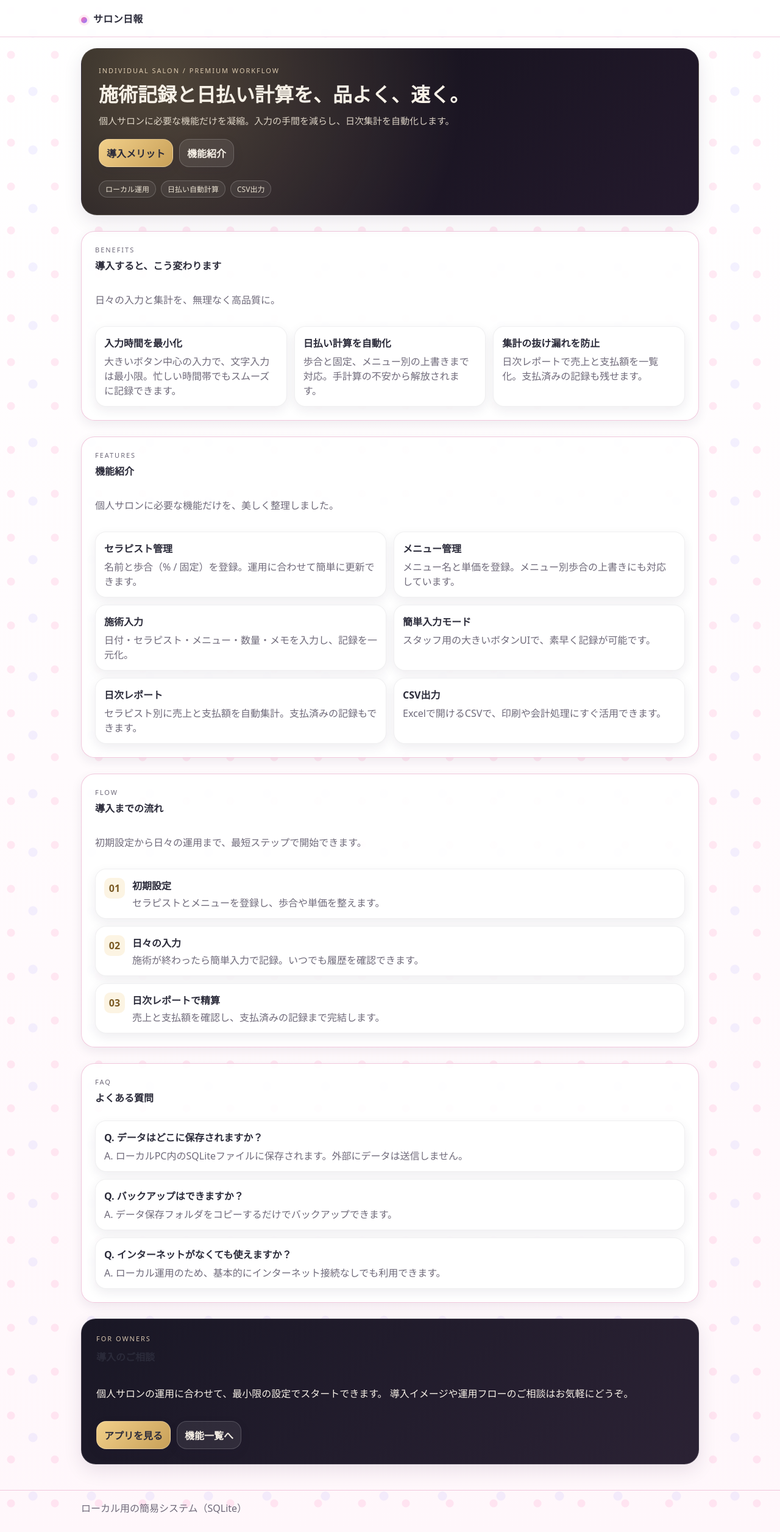
After one commit to shunsoco-stack/InvoiceFromTherapist, a Flask app: page /lp in a window 1280 px wide. The commit adds this page. Shown: the whole page at 61% size. Run offline with Flask 3, Linux system fonts and the light colour scheme; parts of the project's set-up code (start-up, migrations or seed data) failed here and were passed over.

Commit message:
Add premium landing page for individual salons
Co-authored-by: shun.soco <shun.soco@gmail.com>

```diff
--- a/app/app.py
+++ b/app/app.py
@@ -38,6 +38,14 @@ def create_app() -> Flask:
         logo_url = url_for("static", filename=logo_filename) if logo_filename else None
         logo_alt = (os.getenv("SALON_LOGO_ALT") or "ロゴ").strip() or "ロゴ"
         return render_template("index.html", today=today, logo_url=logo_url, logo_alt=logo_alt)
+
+    @app.get("/lp")
+    @app.get("/landing")
+    def landing():
+        logo_filename = _find_logo_filename()
+        logo_url = url_for("static", filename=logo_filename) if logo_filename else None
+        logo_alt = (os.getenv("SALON_LOGO_ALT") or "ロゴ").strip() or "ロゴ"
+        return render_template("landing.html", logo_url=logo_url, logo_alt=logo_alt)
 
     @app.get("/admin")
     def admin():
--- a/app/static/style.css
+++ b/app/static/style.css
@@ -373,3 +373,201 @@ input::placeholder{ color: rgba(169,180,202,.7); }
   padding: 12px 14px;
   border-radius: 14px;
 }
+
+/* Landing page */
+.landing{
+  display:flex;
+  flex-direction: column;
+  gap: 26px;
+}
+.lp-hero{
+  position: relative;
+  overflow: hidden;
+  border-radius: 26px;
+  padding: 28px;
+  color: #f7f1e7;
+  background:
+    radial-gradient(circle at 12% 18%, rgba(243,208,140,.28), rgba(243,208,140,0) 55%),
+    linear-gradient(135deg, #0f0f16, #241a2d);
+  border: 1px solid rgba(255,255,255,.10);
+  box-shadow: var(--shadow);
+}
+.lp-hero__inner{
+  position: relative;
+  z-index: 1;
+  display:flex;
+  flex-direction: column;
+  gap: 12px;
+}
+.lp-hero__logoWrap{
+  display:inline-flex;
+  align-items:center;
+  justify-content:center;
+  padding: 6px 12px;
+  border-radius: 12px;
+  border: 1px solid rgba(255,255,255,.16);
+  background: rgba(255,255,255,.08);
+  width: fit-content;
+}
+.lp-hero__logo{
+  display:block;
+  max-height: 48px;
+  width: auto;
+}
+.lp-hero__eyebrow{
+  margin: 0;
+  text-transform: uppercase;
+  letter-spacing: .18em;
+  font-size: 11px;
+  color: rgba(246,226,196,.85);
+}
+.lp-hero__title{
+  margin: 0;
+  font-size: 32px;
+  line-height: 1.25;
+}
+.lp-hero__subtitle{
+  margin: 0;
+  font-size: 15px;
+  color: rgba(245,236,220,.88);
+  max-width: 680px;
+}
+.lp-hero__actions{
+  display:flex;
+  flex-wrap: wrap;
+  gap: 10px;
+  margin-top: 8px;
+}
+.lp-cta.btn{
+  background: linear-gradient(135deg, #f2d08a, #c8a058);
+  border: 1px solid rgba(255,255,255,.25);
+  color: #2b2b3a;
+}
+.lp-cta.btn:hover{ filter: brightness(1.04); }
+.lp-cta--ghost.btn{
+  background: rgba(255,255,255,.08);
+  color: #f7f1e7;
+  border-color: rgba(255,255,255,.18);
+}
+.lp-hero__badges{
+  display:flex;
+  flex-wrap: wrap;
+  gap: 8px;
+  margin-top: 10px;
+}
+.lp-badge{
+  font-size: 12px;
+  padding: 4px 10px;
+  border-radius: 999px;
+  border: 1px solid rgba(255,255,255,.20);
+  color: rgba(248,240,222,.92);
+  background: rgba(255,255,255,.06);
+}
+.lp-section{
+  background: rgba(255,255,255,.92);
+  border: 1px solid rgba(241,198,220,.95);
+  border-radius: 22px;
+  padding: 22px;
+  box-shadow: var(--shadow2);
+}
+.lp-section__head{
+  display:flex;
+  flex-direction: column;
+  gap: 6px;
+  margin-bottom: 16px;
+}
+.lp-eyebrow{
+  margin: 0;
+  text-transform: uppercase;
+  letter-spacing: .18em;
+  font-size: 11px;
+  color: var(--muted);
+}
+.lp-grid{
+  display:grid;
+  grid-template-columns: 1fr;
+  gap: 12px;
+}
+.lp-grid--2{ grid-template-columns: 1fr; }
+.lp-grid--3{ grid-template-columns: 1fr; }
+@media (min-width: 780px){
+  .lp-grid--2{ grid-template-columns: repeat(2, minmax(0, 1fr)); }
+}
+@media (min-width: 980px){
+  .lp-grid--3{ grid-template-columns: repeat(3, minmax(0, 1fr)); }
+}
+.lp-card{
+  background: #ffffff;
+  border: 1px solid rgba(15,15,22,.06);
+  border-radius: 18px;
+  padding: 14px;
+  box-shadow: var(--shadow2);
+}
+.lp-card h3{ margin: 0 0 6px; font-size: 16px; }
+.lp-card p{ margin: 0; }
+.lp-steps{
+  display:grid;
+  gap: 12px;
+}
+.lp-step{
+  display:flex;
+  gap: 12px;
+  align-items:flex-start;
+  background: #ffffff;
+  border: 1px solid rgba(15,15,22,.06);
+  border-radius: 18px;
+  padding: 14px;
+  box-shadow: var(--shadow2);
+}
+.lp-step__index{
+  width: 34px;
+  height: 34px;
+  border-radius: 10px;
+  display:flex;
+  align-items:center;
+  justify-content:center;
+  font-weight: 700;
+  color: #7a5a24;
+  background: rgba(240,208,140,.24);
+}
+.lp-step__body h3{ margin: 0 0 4px; font-size: 16px; }
+.lp-step__body p{ margin: 0; color: var(--muted); }
+.lp-faq{
+  display:grid;
+  gap: 12px;
+}
+.lp-faq__item{
+  background: #ffffff;
+  border: 1px solid rgba(15,15,22,.06);
+  border-radius: 18px;
+  padding: 14px;
+  box-shadow: var(--shadow2);
+}
+.lp-faq__q{
+  margin: 0 0 6px;
+  font-weight: 700;
+}
+.lp-faq__a{
+  margin: 0;
+  color: var(--muted);
+}
+.lp-ctaPanel{
+  border-radius: 24px;
+  padding: 24px;
+  color: #f7f1e7;
+  background: linear-gradient(135deg, #191725, #2b2234);
+  border: 1px solid rgba(255,255,255,.12);
+  box-shadow: var(--shadow);
+}
+.lp-ctaPanel__inner{
+  display:flex;
+  flex-direction: column;
+  gap: 10px;
+}
+.lp-ctaPanel__actions{
+  display:flex;
+  flex-wrap: wrap;
+  gap: 10px;
+  margin-top: 8px;
+}
+.lp-eyebrow--light{ color: rgba(246,226,196,.85); }
--- /dev/null
+++ b/app/templates/landing.html
@@ -0,0 +1,152 @@
+{% extends "base.html" %}
+{% set title = "導入のご案内" %}
+{% block content %}
+  <div class="landing">
+    <section class="lp-hero">
+      <div class="lp-hero__inner">
+        {% if logo_url %}
+          <div class="lp-hero__logoWrap">
+            <img class="lp-hero__logo" src="{{ logo_url }}" alt="{{ logo_alt }}" />
+          </div>
+        {% endif %}
+        <p class="lp-hero__eyebrow">Individual Salon / Premium Workflow</p>
+        <h1 class="lp-hero__title">施術記録と日払い計算を、品よく、速く。</h1>
+        <p class="lp-hero__subtitle">
+          個人サロンに必要な機能だけを凝縮。入力の手間を減らし、日次集計を自動化します。
+        </p>
+        <div class="lp-hero__actions">
+          <a class="btn lp-cta" href="#benefits">導入メリット</a>
+          <a class="btn btn--secondary lp-cta lp-cta--ghost" href="#features">機能紹介</a>
+        </div>
+        <div class="lp-hero__badges">
+          <span class="lp-badge">ローカル運用</span>
+          <span class="lp-badge">日払い自動計算</span>
+          <span class="lp-badge">CSV出力</span>
+        </div>
+      </div>
+    </section>
+
+    <section id="benefits" class="lp-section">
+      <div class="lp-section__head">
+        <p class="lp-eyebrow">Benefits</p>
+        <h2>導入すると、こう変わります</h2>
+        <p class="muted">日々の入力と集計を、無理なく高品質に。</p>
+      </div>
+      <div class="lp-grid lp-grid--3">
+        <div class="lp-card">
+          <h3>入力時間を最小化</h3>
+          <p class="muted">大きいボタン中心の入力で、文字入力は最小限。忙しい時間帯でもスムーズに記録できます。</p>
+        </div>
+        <div class="lp-card">
+          <h3>日払い計算を自動化</h3>
+          <p class="muted">歩合と固定、メニュー別の上書きまで対応。手計算の不安から解放されます。</p>
+        </div>
+        <div class="lp-card">
+          <h3>集計の抜け漏れを防止</h3>
+          <p class="muted">日次レポートで売上と支払額を一覧化。支払済みの記録も残せます。</p>
+        </div>
+      </div>
+    </section>
+
+    <section id="features" class="lp-section">
+      <div class="lp-section__head">
+        <p class="lp-eyebrow">Features</p>
+        <h2>機能紹介</h2>
+        <p class="muted">個人サロンに必要な機能だけを、美しく整理しました。</p>
+      </div>
+      <div class="lp-grid lp-grid--2">
+        <div class="lp-card">
+          <h3>セラピスト管理</h3>
+          <p class="muted">名前と歩合（% / 固定）を登録。運用に合わせて簡単に更新できます。</p>
+        </div>
+        <div class="lp-card">
+          <h3>メニュー管理</h3>
+          <p class="muted">メニュー名と単価を登録。メニュー別歩合の上書きにも対応しています。</p>
+        </div>
+        <div class="lp-card">
+          <h3>施術入力</h3>
+          <p class="muted">日付・セラピスト・メニュー・数量・メモを入力し、記録を一元化。</p>
+        </div>
+        <div class="lp-card">
+          <h3>簡単入力モード</h3>
+          <p class="muted">スタッフ用の大きいボタンUIで、素早く記録が可能です。</p>
+        </div>
+        <div class="lp-card">
+          <h3>日次レポート</h3>
+          <p class="muted">セラピスト別に売上と支払額を自動集計。支払済みの記録もできます。</p>
+        </div>
+        <div class="lp-card">
+          <h3>CSV出力</h3>
+          <p class="muted">Excelで開けるCSVで、印刷や会計処理にすぐ活用できます。</p>
+        </div>
+      </div>
+    </section>
+
+    <section class="lp-section">
+      <div class="lp-section__head">
+        <p class="lp-eyebrow">Flow</p>
+        <h2>導入までの流れ</h2>
+        <p class="muted">初期設定から日々の運用まで、最短ステップで開始できます。</p>
+      </div>
+      <div class="lp-steps">
+        <div class="lp-step">
+          <div class="lp-step__index">01</div>
+          <div class="lp-step__body">
+            <h3>初期設定</h3>
+            <p>セラピストとメニューを登録し、歩合や単価を整えます。</p>
+          </div>
+        </div>
+        <div class="lp-step">
+          <div class="lp-step__index">02</div>
+          <div class="lp-step__body">
+            <h3>日々の入力</h3>
+            <p>施術が終わったら簡単入力で記録。いつでも履歴を確認できます。</p>
+          </div>
+        </div>
+        <div class="lp-step">
+          <div class="lp-step__index">03</div>
+          <div class="lp-step__body">
+            <h3>日次レポートで精算</h3>
+            <p>売上と支払額を確認し、支払済みの記録まで完結します。</p>
+          </div>
+        </div>
+      </div>
+    </section>
+
+    <section class="lp-section">
+      <div class="lp-section__head">
+        <p class="lp-eyebrow">FAQ</p>
+        <h2>よくある質問</h2>
+      </div>
+      <div class="lp-faq">
+        <div class="lp-faq__item">
+          <p class="lp-faq__q">Q. データはどこに保存されますか？</p>
+          <p class="lp-faq__a">A. ローカルPC内のSQLiteファイルに保存されます。外部にデータは送信しません。</p>
+        </div>
+        <div class="lp-faq__item">
+          <p class="lp-faq__q">Q. バックアップはできますか？</p>
+          <p class="lp-faq__a">A. データ保存フォルダをコピーするだけでバックアップできます。</p>
+        </div>
+        <div class="lp-faq__item">
+          <p class="lp-faq__q">Q. インターネットがなくても使えますか？</p>
+          <p class="lp-faq__a">A. ローカル運用のため、基本的にインターネット接続なしでも利用できます。</p>
+        </div>
+      </div>
+    </section>
+
+    <section id="contact" class="lp-ctaPanel">
+      <div class="lp-ctaPanel__inner">
+        <p class="lp-eyebrow lp-eyebrow--light">For Owners</p>
+        <h2>導入のご相談</h2>
+        <p>
+          個人サロンの運用に合わせて、最小限の設定でスタートできます。
+          導入イメージや運用フローのご相談はお気軽にどうぞ。
+        </p>
+        <div class="lp-ctaPanel__actions">
+          <a class="btn lp-cta" href="{{ url_for('index') }}">アプリを見る</a>
+          <a class="btn btn--secondary lp-cta lp-cta--ghost" href="#features">機能一覧へ</a>
+        </div>
+      </div>
+    </section>
+  </div>
+{% endblock %}
```
Also changed, not shown: README.md.
